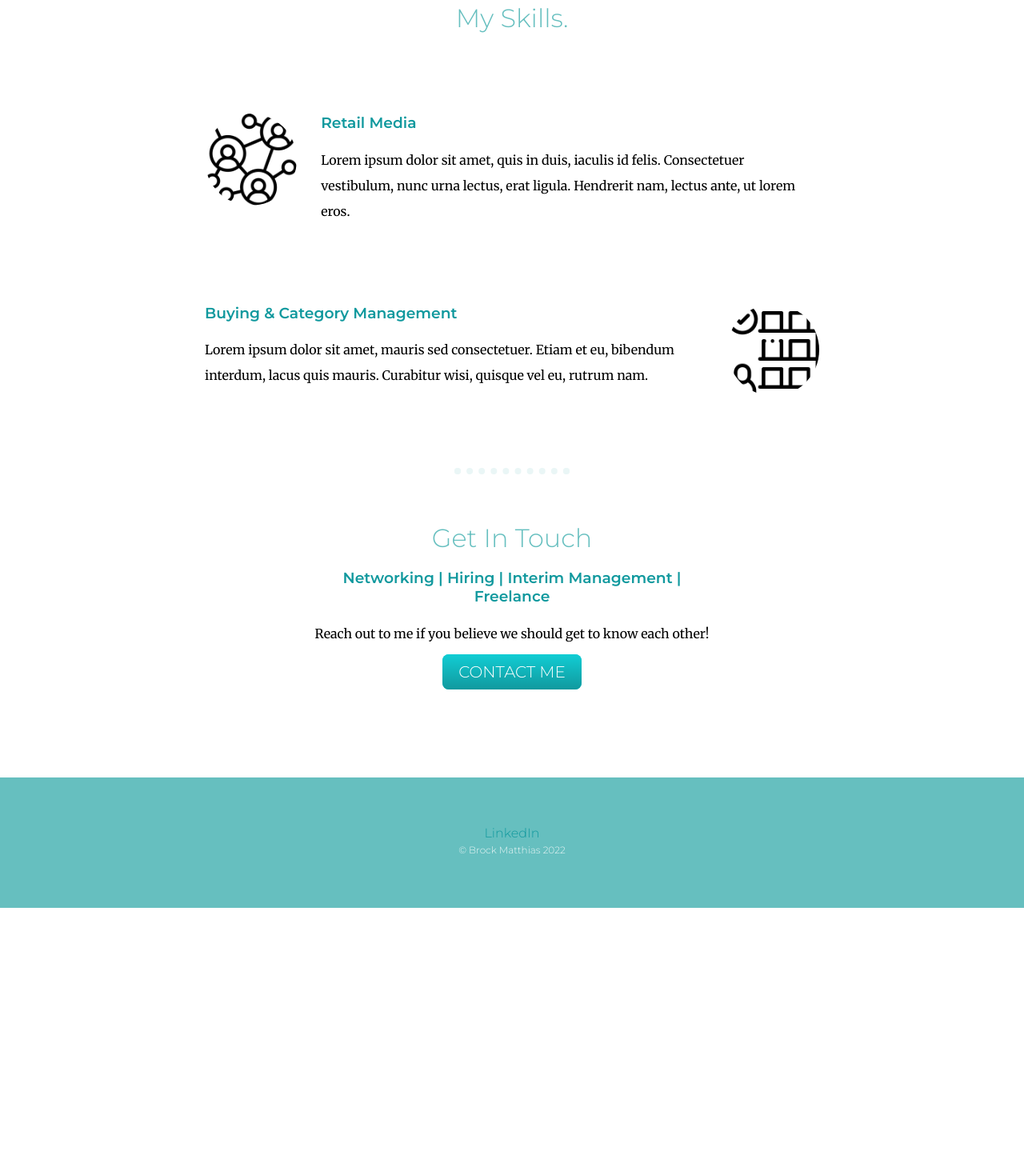
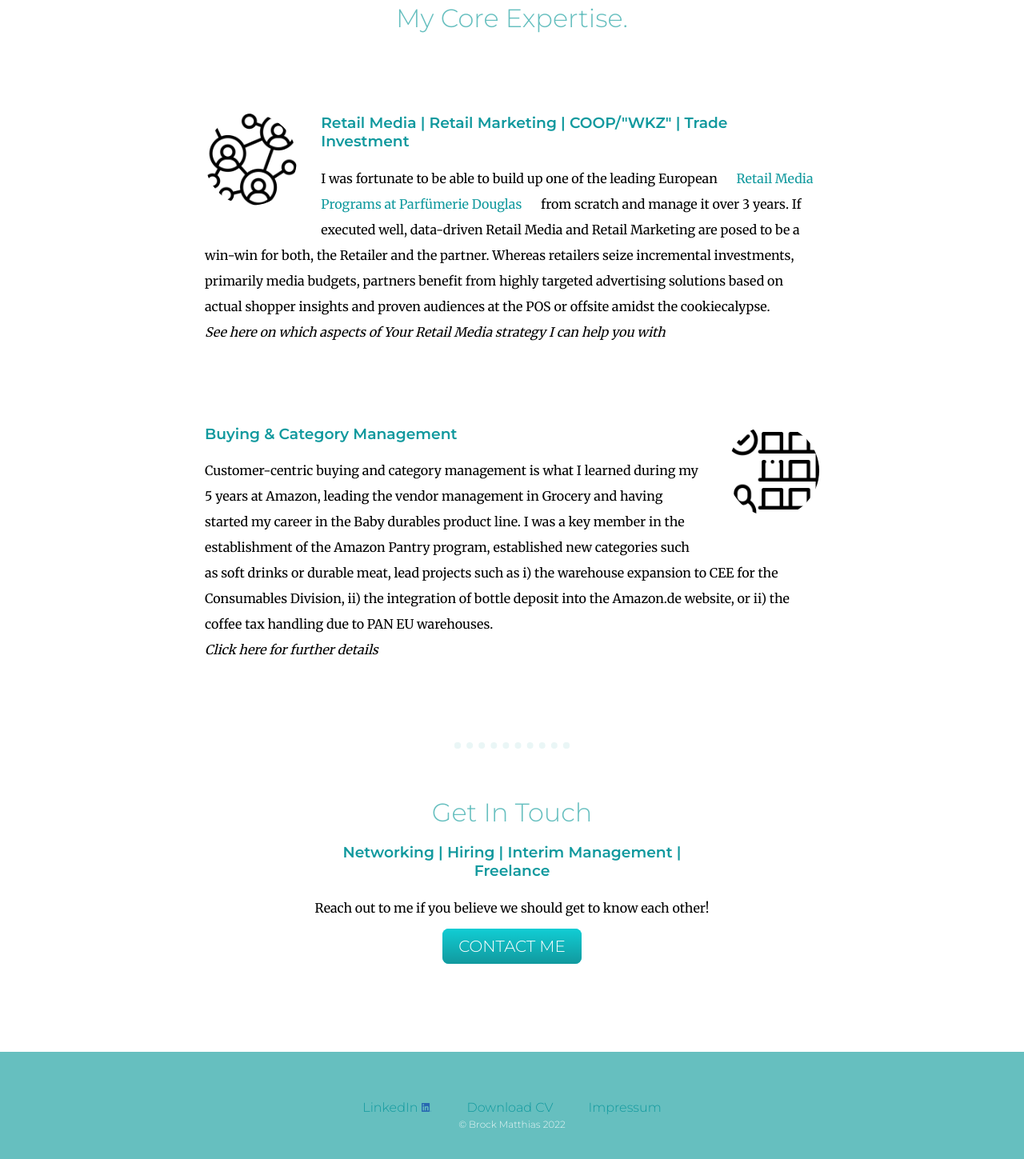
Before and after one commit to Goldschleger/Website, a plain HTML site: page index.html in a window 1280 px wide. Shown: the part 1133-2582 px from the top of the page at 80% size. Before the commit the page ends 2268 px from the top, so only its background shows below. Drawn offline with Linux system fonts and the light colour scheme.

Commit message:
Add files via upload

```diff
--- a/css/styles.css
+++ b/css/styles.css
@@ -4,7 +4,7 @@
   margin-top: 0;
   margin-bottom: 0;
   padding-top: 60px;
-  padding-bottom:0px;
+  padding-bottom:0;
   position:relative;
   color: #66BFBF;
 }
@@ -67,6 +67,9 @@
   margin:auto;
 }
 
+.linkedin {
+  width:1.0%;
+}
 
 .skill-row{
   width: 60%;
@@ -111,7 +114,7 @@
 }
 .skills{
   padding-top:60px;
-  padding-bottom: 0px;
+  padding-bottom: 0;
 }
 
 .contact-me{
--- a/index.html
+++ b/index.html
@@ -24,22 +24,32 @@
     <div class="profile">
       <img class="Matthias-Profile-Img" src="images/Profil-circle.png" alt="Matthias Brock Profile Picture">
       <h2>Hello.</h2>
-      <p class="intro">Welcome to my personal site! I have over 10 years of leadership experience in E-Commerce and Digital with a focus on Retail Media, Category Management/Buying, Business Development and Project Management. My approach is best characterized by acting data-driven, entrepreneurial and strategic along the entire customer journey and touchpoints.</p>
+      <p class="intro">Welcome to my personal site! I have over 10 years of leadership experience in E-Commerce and Digital with a focus on Retail Media, Category Management/Buying, Business Development and Project Management. My approach is best
+        characterized by acting data-driven, entrepreneurial and strategic along the entire customer journey and touchpoints.</p>
       <p></p>
     </div>
     <hr>
     <div class="skills">
-      <h2>My Skills.</h2>
+      <h2>My Core Expertise.</h2>
       <div class="skill-row">
         <img class="RetailMediaIcon" src="images/networking.png" alt="Retail Media">
-        <h3>Retail Media</h3>
-        <p class="RetailMedia-paragraph">Lorem ipsum dolor sit amet, quis in duis, iaculis id felis. Consectetuer vestibulum, nunc urna lectus, erat ligula. Hendrerit nam, lectus ante, ut lorem eros.</p>
+        <h3>Retail Media | Retail Marketing | COOP/"WKZ" | Trade Investment</h3>
+        <p class="RetailMedia-paragraph"> I was fortunate to be able to build up one of the leading European <a href="https://www.douglas-marketing-solutions.com/">Retail Media Programs at Parfümerie Douglas</a> from scratch and manage it over 3 years.
+          If executed well, data-driven Retail Media and Retail Marketing are posed to be a win-win for both, the Retailer and the partner. Whereas retailers seize incremental investments, primarily media budgets,
+          partners benefit from highly targeted advertising solutions based on actual shopper insights and proven audiences at the POS or offsite amidst the cookiecalypse. <br>
+          <em> See here on which aspects of Your Retail Media strategy I can help you with </em>
+        </p>
         <p></p>
       </div>
       <div class="skill-row">
         <img class="BuyingIcon" src="images/assortment.png" alt="Buying & Category Management">
         <h3>Buying & Category Management</h3>
-        <p class="Buying-paragraph">Lorem ipsum dolor sit amet, mauris sed consectetuer. Etiam et eu, bibendum interdum, lacus quis mauris. Curabitur wisi, quisque vel eu, rutrum nam.</p>
+        <p class="Buying-paragraph"> Customer-centric buying and category management is what I learned during my 5 years at Amazon, leading the vendor management in Grocery and having started my career in the Baby durables product line.
+          I was a key member in the establishment of the Amazon Pantry program, established new categories such as soft drinks or durable meat, lead projects such as i) the warehouse expansion to CEE for the Consumables Division, ii) the integration
+          of bottle deposit into the Amazon.de website, or ii) the coffee tax handling due to PAN EU warehouses.<br>
+          <em> Click here for further details </em>
+
+        </p>
         <p></p>
       </div>
     </div>
@@ -55,9 +65,13 @@
 
 
   <div class="bottom-container">
-    <a class="footer-link" href="https://www.linkedin.com/in/matthias-brock/">LinkedIn</a>
+    <a class="footer-link" href="https://www.linkedin.com/in/matthias-brock/">LinkedIn <img class ="linkedin" src="images/linkedin.png" alt="linkedin-img"> </a>
+    <a class="download-cv" href="download-cv">Download CV</a>
+    <a class="impressum" href="impressum">Impressum</a>
 
     <p class="copyright">© Brock Matthias 2022</p>
+
+
   </div>
 
 </body>
```
Also changed, not shown: images/linkedin.png (added).
